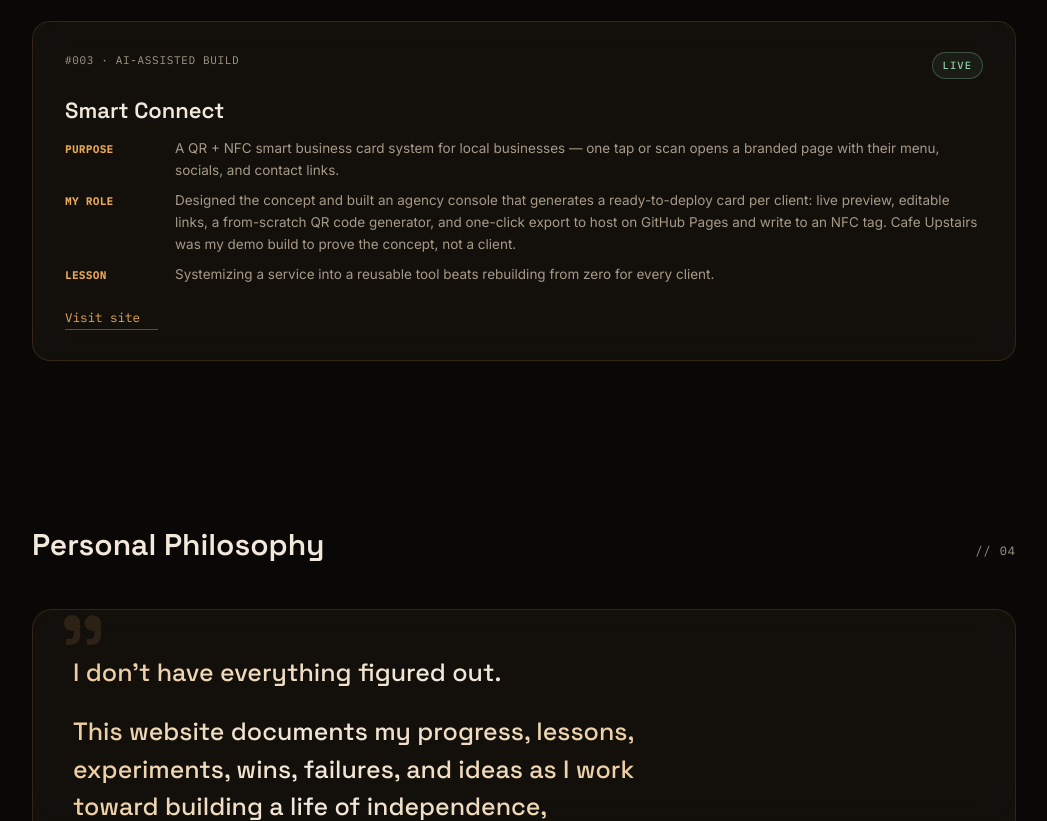
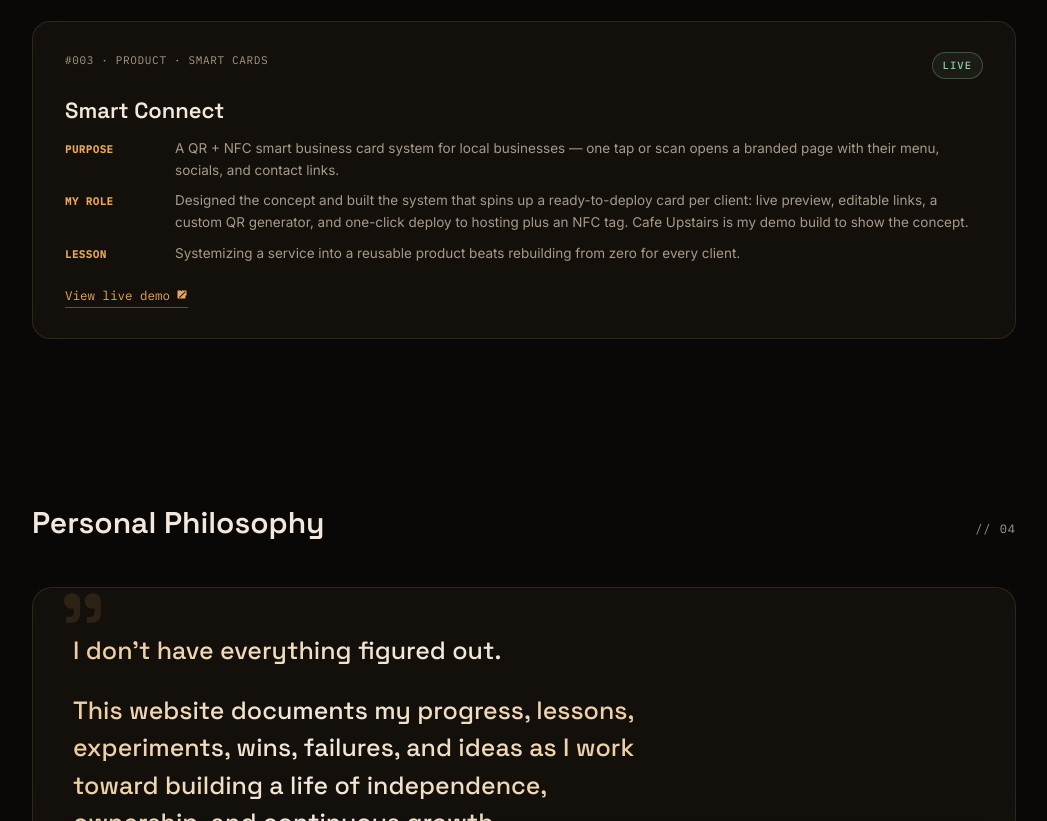
Before and after one commit to SakchamBasnet/SakchamBasnet.github.io, a plain HTML site: page index.html in a window 1280 px wide. Shown: the part 2548-3369 px from the top of the page, without its empty margins (116-1163 px from the left). Drawn offline with Linux system fonts and the light colour scheme.

Commit message:
Update project details and links in index.html

```diff
--- a/index.html
+++ b/index.html
@@ -479,18 +479,18 @@
 
       <div class="card reveal">
   <div class="card-top">
-    <span class="card-meta">#003 · AI-ASSISTED BUILD</span>
+    <span class="card-meta">#003 · PRODUCT · SMART CARDS</span>
     <span class="stamp">LIVE</span>
   </div>
   <h3>Smart Connect</h3>
   <div class="card-detail-list">
     <div class="card-detail"><b>PURPOSE</b> A QR + NFC smart business card system for local businesses — one tap or scan opens a branded page with their menu, socials, and contact links.</div>
-    <div class="card-detail"><b>MY ROLE</b> Designed the concept and built an agency console that generates a ready-to-deploy card per client: live preview, editable links, a from-scratch QR code generator, and one-click export to host on GitHub Pages and write to an NFC tag. Cafe Upstairs was my demo build to prove the concept, not a client.</div>
-    <div class="card-detail"><b>LESSON</b> Systemizing a service into a reusable tool beats rebuilding from zero for every client.</div>
+    <div class="card-detail"><b>MY ROLE</b> Designed the concept and built the system that spins up a ready-to-deploy card per client: live preview, editable links, a custom QR generator, and one-click deploy to hosting plus an NFC tag. Cafe Upstairs is my demo build to show the concept.</div>
+    <div class="card-detail"><b>LESSON</b> Systemizing a service into a reusable product beats rebuilding from zero for every client.</div>
   </div>
-  <a class="card-link" href="https://sakchambasnet.github.io/Smart-Card-NFC-QR-/">
-    Visit site
-    <svg viewBox="0 0 24 24"><path d="M7 17L17 7M17 7H9M17 7V15"/></svg>
+  <a class="card-link" href="https://sakchambasnet.github.io/CAFE-UPSTAIRS-SMART-CONNECT/">
+    View live demo
+    <svg viewBox="0 0 24 24"><path d="M5 19h14V5h-8V3h10v10h-2V6.41L7.41 18 6 16.59 17.59 5H10V3H3v16z"/></svg>
   </a>
 </div>
 
```
